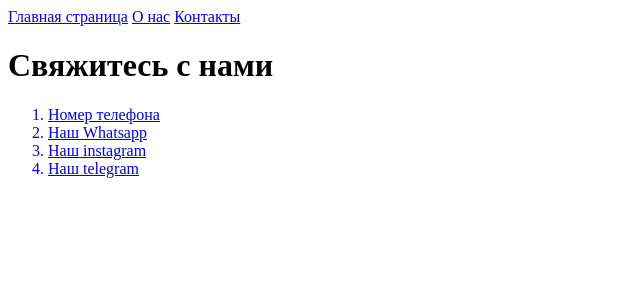
After one commit to Abdykadyrov-S/12-1B-4-month-, a Django app: page /post/contact/ in a window 1280 px wide. The commit adds this page. Shown: the top 300 px of the page, without its empty margins (0-640 px from the left). Run offline with Django 5.2, Linux system fonts and the light colour scheme.

Commit message:
lesson 3

```diff
--- a/apps/post/urls.py
+++ b/apps/post/urls.py
@@ -2,7 +2,9 @@ from django.urls import path
 from .views import *
 
 urlpatterns = [
+    path('about/', about, name="about-page"),
+    path('contact/', contact, name="contact-page"),
     path('hi/', hello),
     path('bye/', goodbye),
-    path('', index)
+    path('', index, name="index")
 ]
--- a/apps/post/views.py
+++ b/apps/post/views.py
@@ -9,4 +9,30 @@ def goodbye(request):
     return HttpResponse("Goood Bye")
 
 def index(request):
-    return HttpResponse("Это главная страница")
+    context = {
+        'title': "Главная страница",
+        'description': "Geeks",
+        'greetings': "Добро пожаловть!",
+        'benefits': ["это Geeks", "Удобный коворкинг", "Отличные преподователи", "Бесплатные ноутбуки"]
+    }
+    return render(request, 'post/index.html', context)
+
+
+def about(request):
+    context = {
+        'title': "О нас",
+        'description': "О нас",
+        'greetings': "Добро пожаловть!",
+        'numbers': ['200+ студентов', '70+ менторов', '50+ выпускников', '5+ филиалов']
+    }
+    return render(request, 'post/about.html', context)
+
+def contact(request):
+    zapros = {
+        'title': "Контакты",
+        'description': "Свяжитесь с нами",
+        'phone': "0771244745",
+        'instagram': "https://www.instagram.com/_abdykadyrov_s/",
+        'telegram': "https://t.me/Abdykadyrov_S"
+    }
+    return render(request, 'post/contact.html', zapros)
--- a/templates/index.html
+++ b/templates/index.html
@@ -21,7 +21,7 @@
 
     <title>Xavia | Portfolio HTML Template</title>
 
-    <link rel="shortcut icon" type="image/x-icon" href="{% static 'img/favicon.ico">
+    <link rel="shortcut icon" type="image/x-icon" href="{% static 'img/favicon.ico' %}">
 
     <!-- Themify Icons CSS -->
     <link rel="stylesheet" href="{% static 'css/themify-icons.css' %}">
--- /dev/null
+++ b/templates/post/contact.html
@@ -0,0 +1,14 @@
+{% extends 'post/include/homepage.html' %}
+
+{% block content %}
+{% include 'post/include/header.html' %}
+
+    <h1>{{ description }}</h1>
+
+    <ol>
+        <a href="tel: {{ phone }}"><li>Номер телефона</li></a>
+        <a href="https://wa.me/{{ phone }}"><li>Наш Whatsapp</li></a>
+        <a href="{{ instagram }}"><li>Наш instagram</li></a>
+        <a href="{{telegram}}"><li>Наш telegram</li></a>
+    </ol>
+{% endblock %}
--- /dev/null
+++ b/templates/post/include/header.html
@@ -0,0 +1,5 @@
+<header>
+    <a href="{% url 'index' %}">Главная страница</a>
+    <a href="{% url 'about-page' %}">О нас</a>
+    <a href="{% url 'contact-page' %}">Контакты</a>
+</header>
--- /dev/null
+++ b/templates/post/include/homepage.html
@@ -0,0 +1,13 @@
+<!DOCTYPE html>
+<html lang="en">
+<head>
+    <meta charset="UTF-8">
+    <meta name="viewport" content="width=device-width, initial-scale=1.0">
+    <title>{{ title }}</title>
+</head>
+<body>
+    {% block content %}
+
+    {% endblock %}
+</body>
+</html>
```
Also changed, not shown: templates/post/about.html (added, +16 -0 lines), templates/post/index.html (added, +16 -0 lines).
